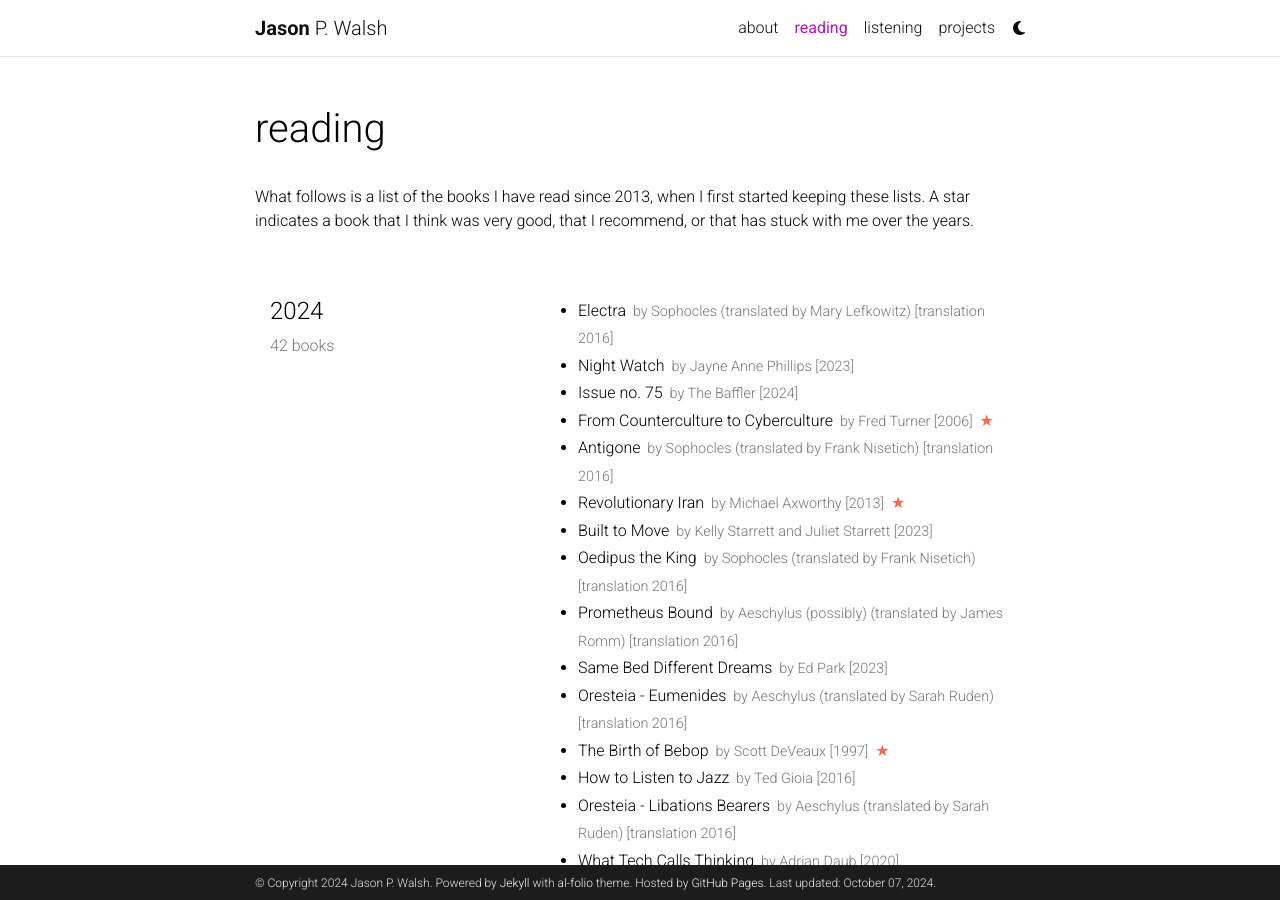
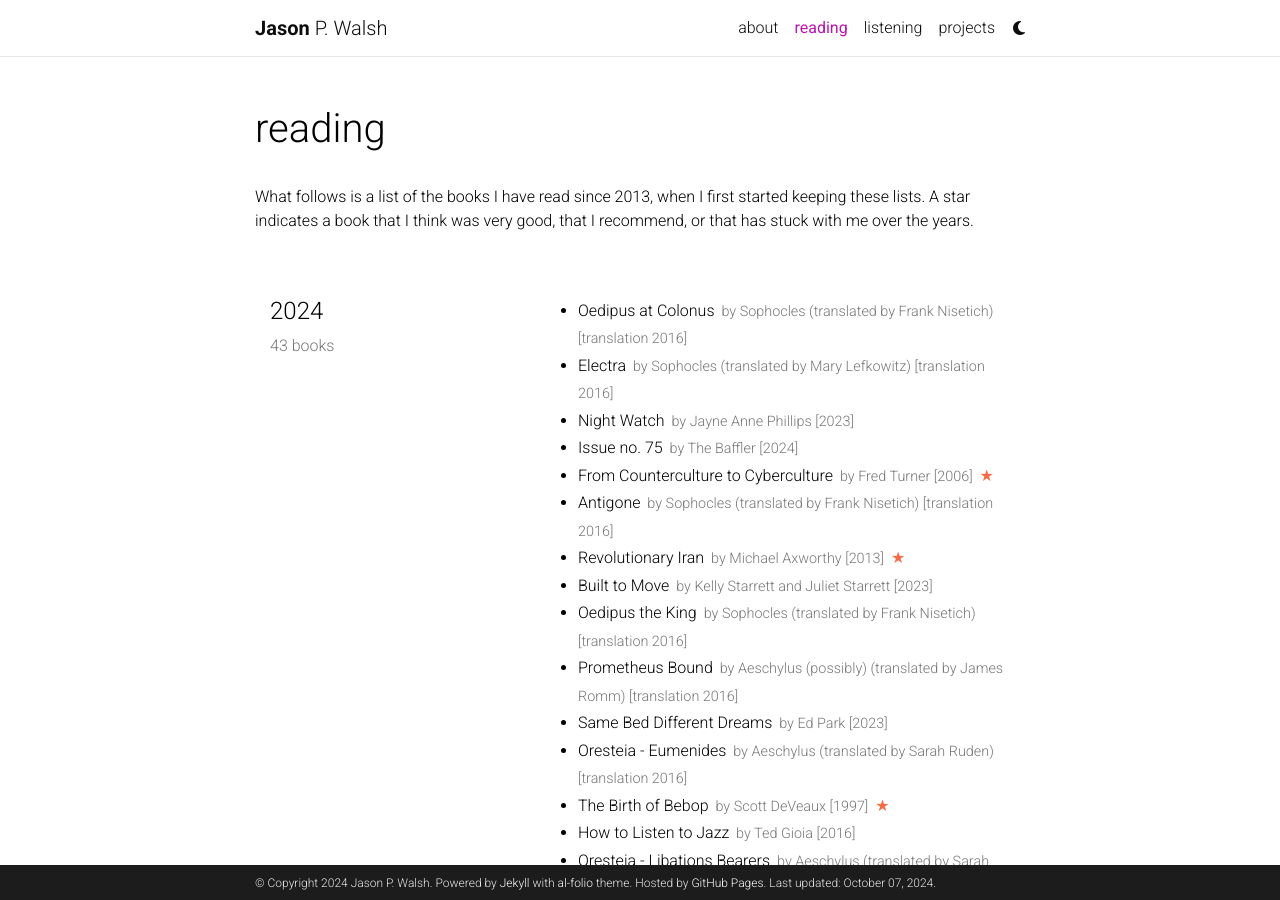
Before and after one commit to jwals23/jwals23.github.io, a Jekyll site: the page built from _pages/reading.md, in a window 1280 px wide and 900 px high. Built offline with Jekyll 4.4.1, drawn with Linux system fonts in a browser that asks for light colours; comment, search, counter and statistics services are not loaded; a style sheet for code colours, icons or effects is not loaded.

Commit message:
Update reading.yml

```diff
--- a/_data/reading.yml
+++ b/_data/reading.yml
@@ -1,6 +1,10 @@
 list:
   - year: "2024"
     books:
+      - title: Oedipus at Colonus
+        author: Sophocles (translated by Frank Nisetich)
+        year: translation 2016
+
       - title: Electra
         author: Sophocles (translated by Mary Lefkowitz)
         year: translation 2016
```
